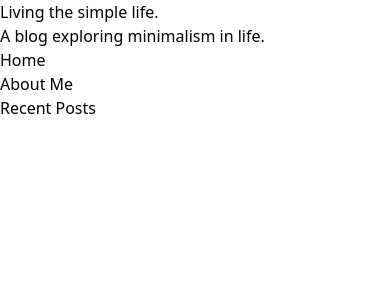
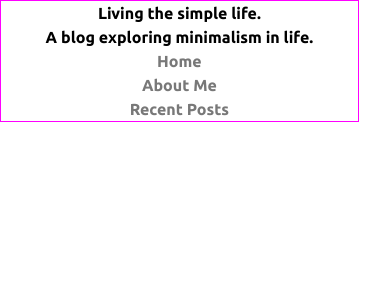
Before and after one commit to AskTiba/Responsive-Web-Design, a React (Vite) app: page / in a window 390 px wide. Shown: the top 300 px of the page. Built offline with nearby package versions, Linux system fonts and the light colour scheme; a web font is replaced by a local one.

Commit message:
Update index.css

```diff
--- a/src/index.css
+++ b/src/index.css
@@ -2,9 +2,39 @@
 @tailwind components;
 @tailwind utilities;
 
-.wrapper {
-  margin: 0 auto;
-  width: 50%;
-  border: 2px;
-  border: #567389;
+html {
+  font-family: "Ubuntu", sans-serif;
+  font-weight: 700;
+  font-style: normal;
+  font-size: 1rem;
 }
+nav a {
+  padding: 0.25em 0;
+  color: #787878;
+  text-underline-offset: 4px;
+  /* text-decoration-thickness: 2px; */
+}
+
+nav a:hover,
+nav a:focus {
+  color: #1792d2;
+}
+
+.container {
+  width: 92%;
+  border: 1px solid magenta;
+}
+
+@media (max-width: 675px) {
+  .container {
+    flex-direction: column;
+  }
+  header{
+    text-align: center;
+  }
+  nav ul {
+    flex-direction: column;
+    justify-content: center;
+    align-items: center;
+  }
+}
```
